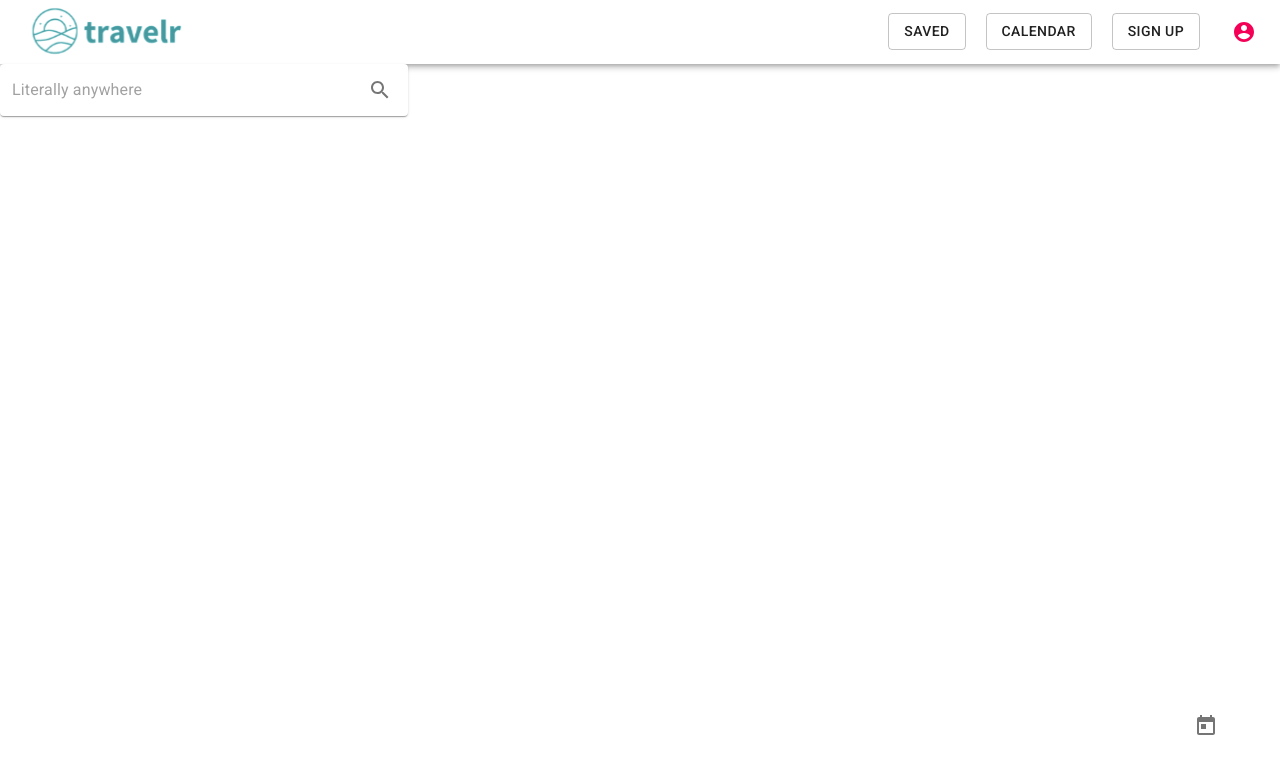
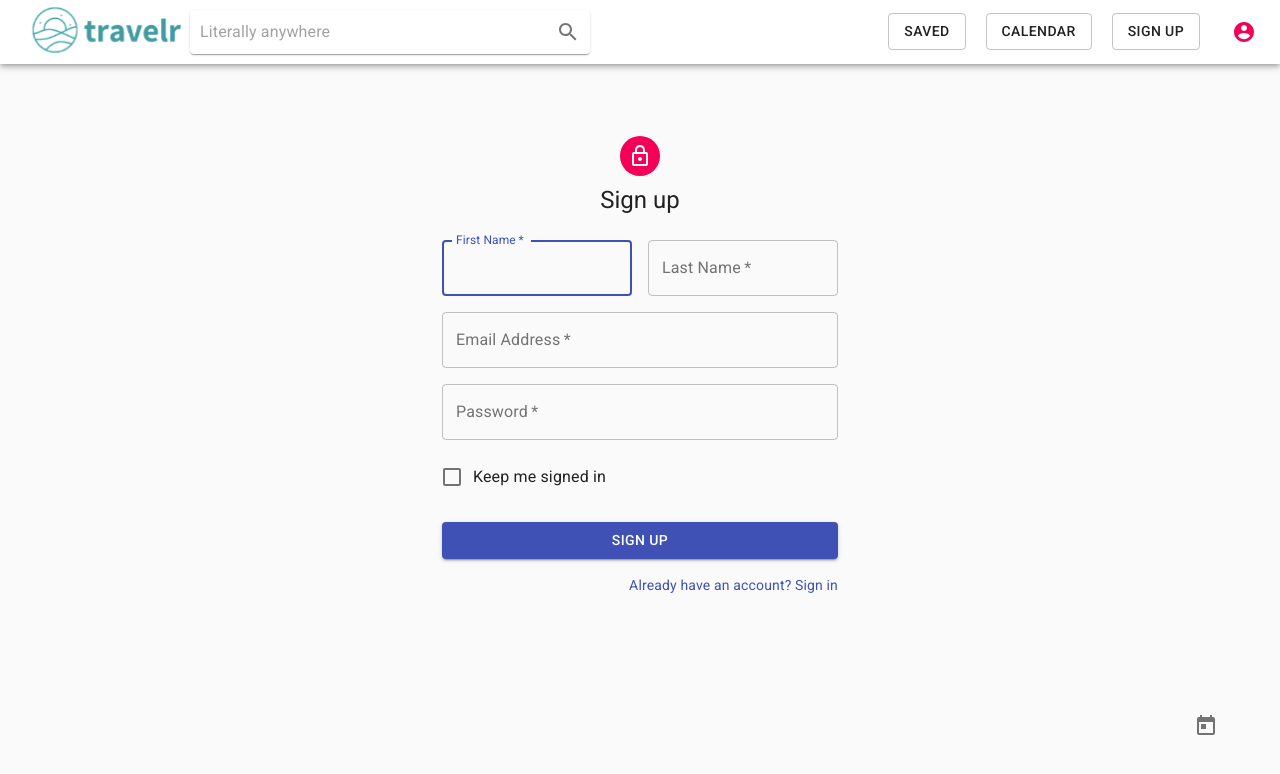
Before and after one commit to janet-chen/CPSC436I-project, a React (Create React App) app: page /register in a window 1280 px wide. Shown: the top 774 px of the page. Built offline with nearby package versions, Linux system fonts and the light colour scheme; what unsplash-js would draw is missing.

Commit message:
moved search bar

```diff
--- a/src/components/App.js
+++ b/src/components/App.js
@@ -17,11 +17,11 @@ function App() {
   return (
     <Router>
       <NavBar />
-      <Route path="/" component={Searchbar} />
+      {/* <Route path="/" component={Searchbar} /> */}
       <Switch>
         <Route path="/" component={LandingPage} exact/>
-        {/* <Route path="/login" component={Login} /> */}
-        {/* <Route path="/register" component={Registration} /> */}
+        <Route path="/login" component={Login} />
+        <Route path="/register" component={Registration} />
         <Route path="/results" component={Display} />
         <Route path="/saved" component={SavedDisplay} />
         <Route path="/calendar" component={MainCalendar} />
--- a/src/components/NavBar.jsx
+++ b/src/components/NavBar.jsx
@@ -9,6 +9,7 @@ import AccountCircle from '@material-ui/icons/AccountCircle';
 import { Link } from 'react-router-dom';
 import Button from '@material-ui/core/Button';
 import travelr from '../travelr.svg';
+import Searchbar from './Searchbar';
 
 const useStyles = makeStyles((theme) => ({
   grow: {
@@ -26,6 +27,9 @@ const useStyles = makeStyles((theme) => ({
   navButton: {
     "margin-right": 20,
     "margin-top": "5px"
+  },
+  searchbar: {
+    "margin-left": 50
   },
   logo: {
     display: 'none',
@@ -76,6 +80,7 @@ export default function PrimarySearchAppBar() {
           <Link to="/" className={classes.logo}>
             <img src={travelr} />
           </Link>
+          <Searchbar />
           <div className={classes.grow} />
           <div className={classes.sectionDesktop}>
             <Link to="/saved" className={classes.navButton}>
--- a/src/components/Searchbar.js
+++ b/src/components/Searchbar.js
@@ -11,7 +11,7 @@ import { fetchMedia } from '../redux/'
 
 const styles = theme => ({
   root: {
-    padding: '2px 4px',
+    padding: '2px 2px',
     display: 'flex',
     alignItems: 'center',
     width: 400,
@@ -21,7 +21,7 @@ const styles = theme => ({
     flex: 1,
   },
   iconButton: {
-    padding: 12,
+    padding: 8,
   },
 });
 
--- a/src/components/UserForms/Registration.js
+++ b/src/components/UserForms/Registration.js
@@ -7,7 +7,6 @@ import FormControlLabel from '@material-ui/core/FormControlLabel';
 import Checkbox from '@material-ui/core/Checkbox';
 import Link from '@material-ui/core/Link';
 import Grid from '@material-ui/core/Grid';
-import Box from '@material-ui/core/Box';
 import LockOutlinedIcon from '@material-ui/icons/LockOutlined';
 import Typography from '@material-ui/core/Typography';
 import { makeStyles } from '@material-ui/core/styles';
@@ -97,7 +96,7 @@ export default function SignUp() {
             <Grid item xs={12}>
               <FormControlLabel
                 control={<Checkbox value="allowExtraEmails" color="primary" />}
-                label="I want to receive inspiration, marketing promotions and updates via email."
+                label="Keep me signed in"
               />
             </Grid>
           </Grid>
```
